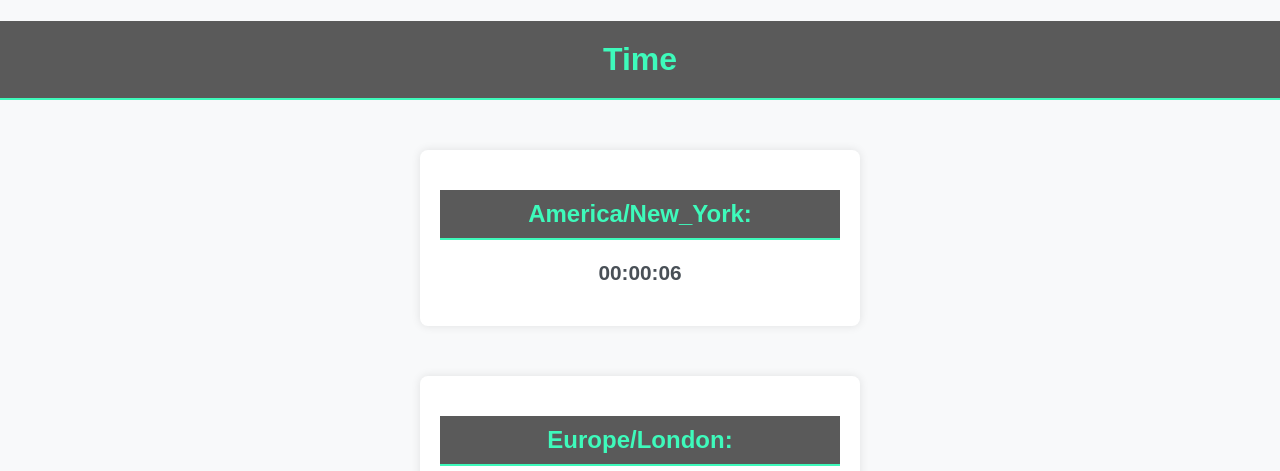
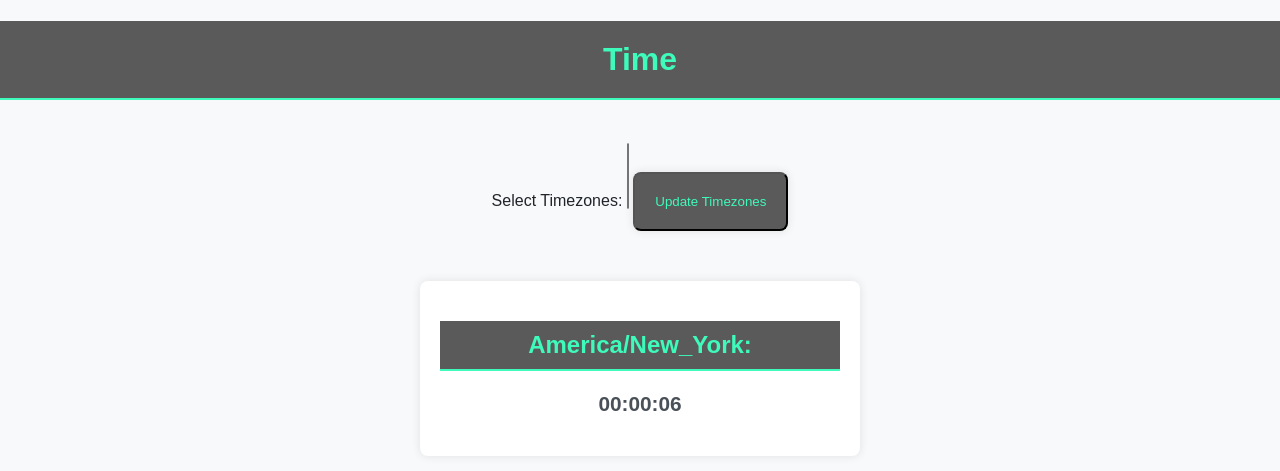
Before and after one commit to ernst-fanfan/Clock-project, a Flask app: page / in a window 1280 px wide. Shown: the top 471 px of the page. Run offline with Flask 3, Linux system fonts and the light colour scheme; data that the repository does not hold is empty.

Commit message:
add TZ selection

```diff
--- a/app.py
+++ b/app.py
@@ -1,6 +1,6 @@
 #!/usr/bin/env python3
 import requests
-from flask import Flask, render_template, Response
+from flask import Flask, render_template, Response, request, jsonify
 import json
 import time
 
@@ -12,11 +12,22 @@ def get_time_for_timezone(timezone):
     response.raise_for_status()
     return response.json()
 
-@app.route('/', methods=['GET'])
+def get_all_timezones():
+    response = requests.get("https://timeapi.io/api/TimeZone/AvailableTimeZones")
+    response.raise_for_status()
+    return response.json()
+
+@app.route('/timezones', methods=['GET'])
+def timezones():
+    timezones = get_all_timezones()
+    return jsonify(timezones)
+
+@app.route('/', methods=['GET', 'POST'])
 def index():
-    timezones = ["America/New_York", "Europe/London", "Asia/Tokyo"]
-    times = {tz: get_time_for_timezone(tz) for tz in timezones}
-    return render_template('index.html', title="Time", times=times, footer="Created by Ernst Fanfan")
+    all_timezones = get_all_timezones()
+    selected_timezones = request.form.getlist('timezones') if request.method == 'POST' else ["America/New_York", "Europe/London", "Asia/Tokyo"]
+    times = {tz: get_time_for_timezone(tz) for tz in selected_timezones}
+    return render_template('index.html', title="Time", times=times, all_timezones=all_timezones, selected_timezones=selected_timezones, footer="Created by Ernst Fanfan")
 
 if __name__ == '__main__':
     app.run(debug=True)
--- a/templates/index.html
+++ b/templates/index.html
@@ -8,6 +8,15 @@
 </head>
 <body>
     <h1>{{ title }}</h1>
+    <form method="POST">
+        <label for="timezones">Select Timezones:</label>
+        <select name="timezones" id="timezones" multiple>
+            {% for tz in all_timezones %}
+                <option value="{{ tz }}" {% if tz in selected_timezones %}selected{% endif %}>{{ tz }}</option>
+            {% endfor %}
+        </select>
+        <button type="submit">Update Timezones</button>
+    </form>
     <div id="clocks">
         {% for tz, data in times.items() %}
             <div class="clock" id="{{ tz }}">
@@ -19,9 +28,8 @@
     </div>
     <footer>{{ footer }}</footer>
     <script>
-        function updateTime() {
-            const timezones = ["America/New_York", "Europe/London", "Asia/Tokyo"];
-            timezones.forEach(tz => {
+        function updateTime(selectedTimezones) {
+            selectedTimezones.forEach(tz => {
                 const timeElement = document.getElementById(`${tz}-time`);
                 const dateElement = document.getElementById(`${tz}-date`);
                 let [hour, minute, second] = timeElement.textContent.split(':').map(Number);
@@ -45,7 +53,10 @@
             });
         }
 
-        setInterval(updateTime, 1000);
+        document.addEventListener('DOMContentLoaded', () => {
+            const selectedTimezones = {{ selected_timezones | tojson }};
+            setInterval(() => updateTime(selectedTimezones), 1000);
+        });
     </script>
 </body>
 </html>
```
